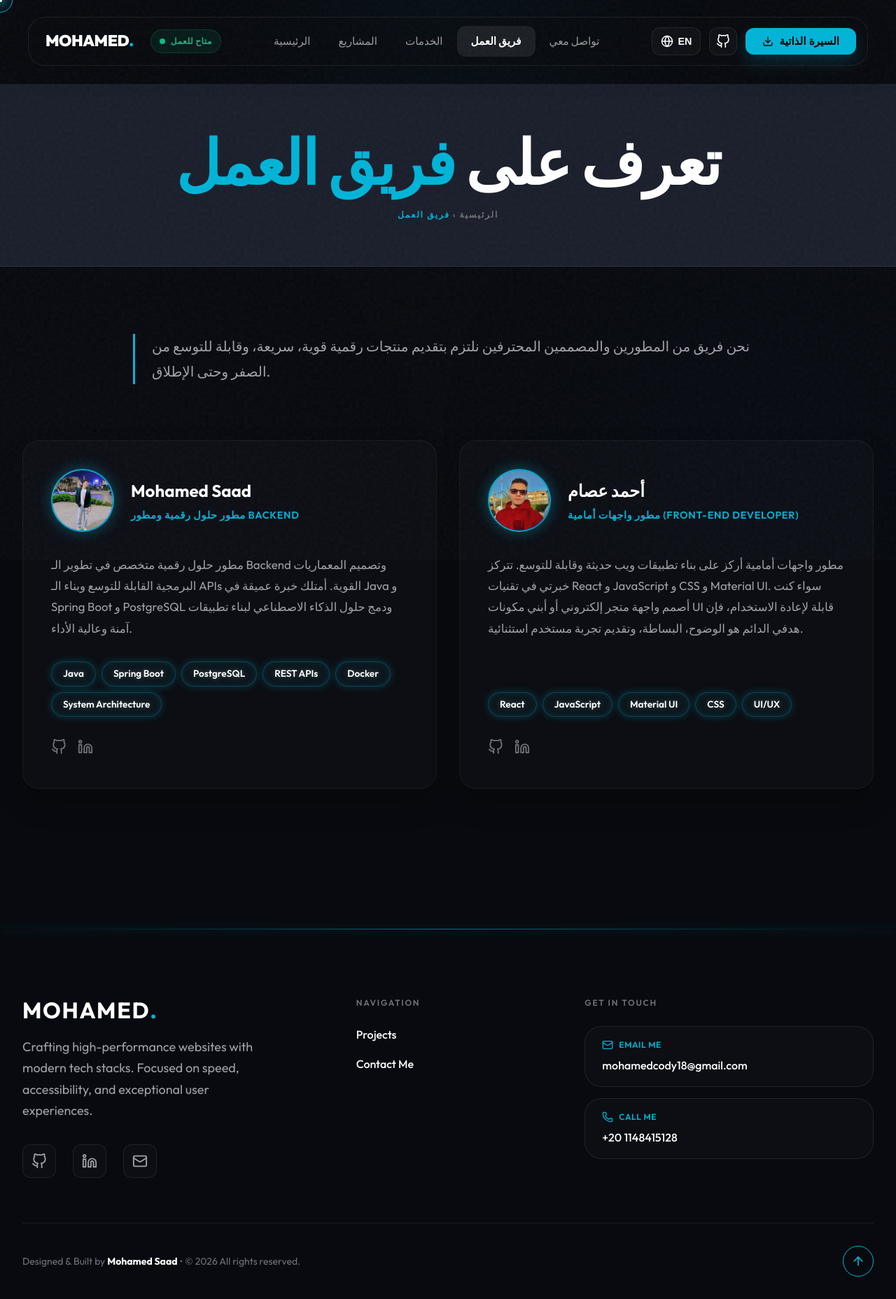
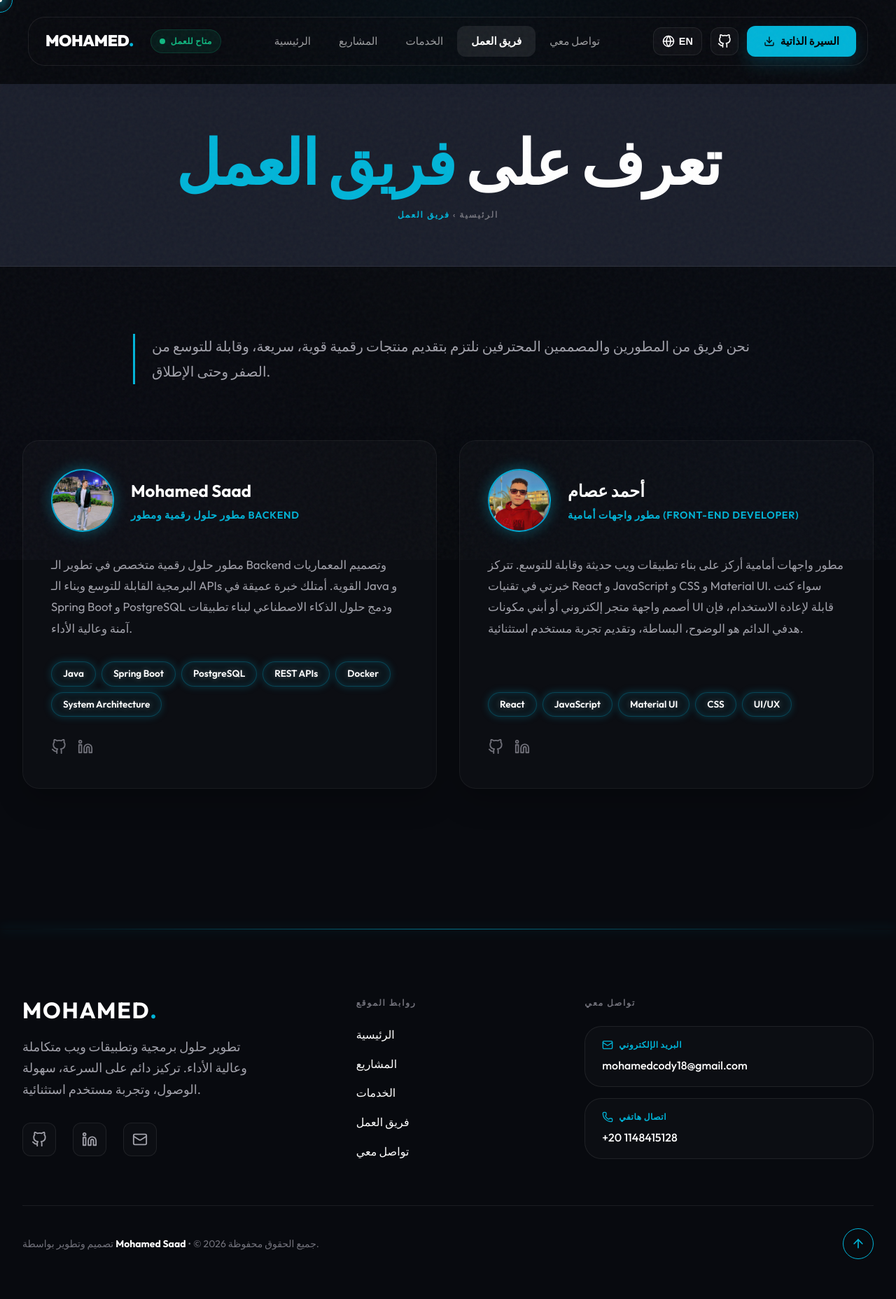
Before and after one commit to mohamedcody/ProfileMe, a React (Vite) app in the folder portfolio-app/: page /team in a window 1280 px wide. Shown: the whole page at 70% size. After the commit the page ends 1831 px from the top, so only its background shows below. Built offline with nearby package versions, Linux system fonts and the light colour scheme.

Commit message:
feat(ui): localize footer, enhance mobile navbar layout, and setup daily activity streak workflow

```diff
--- a/portfolio-app/src/components/Footer.tsx
+++ b/portfolio-app/src/components/Footer.tsx
@@ -1,10 +1,13 @@
 import { Link } from 'react-router-dom';
 import { Mail, Phone, ArrowUp } from 'lucide-react';
 import { motion } from 'framer-motion';
+import { useTranslation } from 'react-i18next';
 
 const CURRENT_YEAR = new Date().getFullYear();
 
 const Footer = () => {
+  const { t } = useTranslation();
+
   const scrollToTop = () => {
     window.scrollTo({ top: 0, behavior: 'smooth' });
   };
@@ -24,7 +27,7 @@ const Footer = () => {
               Mohamed<span style={{ color: 'var(--accent-primary)' }}>.</span>
             </h3>
             <p className="text-body-lg" style={{ marginBottom: 'var(--space-32)', maxWidth: '350px', lineHeight: '1.7', color: 'var(--text-medium)' }}>
-              Crafting high-performance websites with modern tech stacks. Focused on speed, accessibility, and exceptional user experiences.
+              {t('Footer_Bio')}
             </p>
 
             {/* Social Icons with Increased Spacing (gap-24) and Spring Animations */}
@@ -60,16 +63,19 @@ const Footer = () => {
 
           {/* Middle Column - Navigation */}
           <div style={{ flex: '1 1 200px' }}>
-            <h4 className="label-spaced" style={{ marginBottom: 'var(--space-24)', color: 'var(--text-muted)' }}>NAVIGATION</h4>
+            <h4 className="label-spaced" style={{ marginBottom: 'var(--space-24)', color: 'var(--text-muted)' }}>{t('NAVIGATION')}</h4>
             <div className="flex flex-col gap-16 text-body">
-              <Link to="/projects" style={{ fontWeight: 500, color: 'var(--text-high)', transition: 'color var(--transition-fast)' }} onMouseOver={(e) => e.currentTarget.style.color = 'var(--accent-primary)'} onMouseOut={(e) => e.currentTarget.style.color = 'var(--text-high)'}>Projects</Link>
-              <Link to="/contact" style={{ fontWeight: 500, color: 'var(--text-high)', transition: 'color var(--transition-fast)' }} onMouseOver={(e) => e.currentTarget.style.color = 'var(--accent-primary)'} onMouseOut={(e) => e.currentTarget.style.color = 'var(--text-high)'}>Contact Me</Link>
+              <Link to="/" style={{ fontWeight: 500, color: 'var(--text-high)', transition: 'color var(--transition-fast)' }} onMouseOver={(e) => e.currentTarget.style.color = 'var(--accent-primary)'} onMouseOut={(e) => e.currentTarget.style.color = 'var(--text-high)'}>{t('Home')}</Link>
+              <Link to="/projects" style={{ fontWeight: 500, color: 'var(--text-high)', transition: 'color var(--transition-fast)' }} onMouseOver={(e) => e.currentTarget.style.color = 'var(--accent-primary)'} onMouseOut={(e) => e.currentTarget.style.color = 'var(--text-high)'}>{t('Projects')}</Link>
+              <Link to="/services" style={{ fontWeight: 500, color: 'var(--text-high)', transition: 'color var(--transition-fast)' }} onMouseOver={(e) => e.currentTarget.style.color = 'var(--accent-primary)'} onMouseOut={(e) => e.currentTarget.style.color = 'var(--text-high)'}>{t('Services')}</Link>
+              <Link to="/team" style={{ fontWeight: 500, color: 'var(--text-high)', transition: 'color var(--transition-fast)' }} onMouseOver={(e) => e.currentTarget.style.color = 'var(--accent-primary)'} onMouseOut={(e) => e.currentTarget.style.color = 'var(--text-high)'}>{t('Team')}</Link>
+              <Link to="/contact" style={{ fontWeight: 500, color: 'var(--text-high)', transition: 'color var(--transition-fast)' }} onMouseOver={(e) => e.currentTarget.style.color = 'var(--accent-primary)'} onMouseOut={(e) => e.currentTarget.style.color = 'var(--text-high)'}>{t('Contact Me')}</Link>
             </div>
           </div>
 
           {/* Right Column - Contact Cards */}
           <div style={{ flex: '1 1 350px' }}>
-            <h4 className="label-spaced" style={{ marginBottom: 'var(--space-24)', color: 'var(--text-muted)' }}>GET IN TOUCH</h4>
+            <h4 className="label-spaced" style={{ marginBottom: 'var(--space-24)', color: 'var(--text-muted)' }}>{t('GET IN TOUCH')}</h4>
             <div className="flex flex-col gap-16">
 
               <a href="mailto:mohamedcody18@gmail.com" style={{ display: 'block' }}>
@@ -80,7 +86,7 @@ const Footer = () => {
                   onMouseOut={(e) => e.currentTarget.style.borderColor = 'rgba(255,255,255,0.08)'}
                 >
                   <div className="flex items-center gap-8" style={{ color: 'var(--accent-primary)', marginBottom: 'var(--space-8)', fontSize: '0.75rem', fontWeight: 600, letterSpacing: '0.05em' }}>
-                     <Mail size={16} /> EMAIL ME
+                     <Mail size={16} /> {t('EMAIL ME')}
                   </div>
                   <p className="text-body" style={{ color: 'var(--text-high)', fontWeight: 500 }}>mohamedcody18@gmail.com</p>
                 </motion.div>
@@ -94,7 +100,7 @@ const Footer = () => {
                   onMouseOut={(e) => e.currentTarget.style.borderColor = 'rgba(255,255,255,0.08)'}
                 >
                   <div className="flex items-center gap-8" style={{ color: 'var(--accent-primary)', marginBottom: 'var(--space-8)', fontSize: '0.75rem', fontWeight: 600, letterSpacing: '0.05em' }}>
-                     <Phone size={16} /> CALL ME
+                     <Phone size={16} /> {t('CALL ME')}
                   </div>
                   <p className="text-body" style={{ color: 'var(--text-high)', fontWeight: 500 }}>+20 1148415128</p>
                 </motion.div>
@@ -107,7 +113,7 @@ const Footer = () => {
         {/* Bottom Bar */}
         <div className="flex justify-between items-center md-flex-col gap-24" style={{ paddingTop: 'var(--space-32)', borderTop: '1px solid var(--border-subtle)' }}>
           <div className="text-sm" style={{ color: 'var(--text-muted)' }}>
-            Designed & Built by <strong style={{ color: 'var(--text-high)' }}>Mohamed Saad</strong> &bull; &copy; {CURRENT_YEAR} All rights reserved.
+            {t('Footer_Rights')} <strong style={{ color: 'var(--text-high)' }}>Mohamed Saad</strong> &bull; &copy; {CURRENT_YEAR} {t('All rights reserved')}
           </div>
           <button
             onClick={scrollToTop}
--- a/portfolio-app/src/components/Navbar.tsx
+++ b/portfolio-app/src/components/Navbar.tsx
@@ -19,10 +19,27 @@ const Navbar = () => {
   const location = useLocation();
   const { scrollY } = useScroll();
 
+  const [prevPathname, setPrevPathname] = useState(location.pathname);
+  if (location.pathname !== prevPathname) {
+    setPrevPathname(location.pathname);
+    setIsMenuOpen(false);
+  }
+
   useEffect(() => {
     const handleScroll = () => setIsScrolled(window.scrollY > 20);
     window.addEventListener('scroll', handleScroll);
     return () => window.removeEventListener('scroll', handleScroll);
+  }, []);
+
+  // Automatically close mobile menu when Escape key is pressed
+  useEffect(() => {
+    const handleKeyDown = (e: KeyboardEvent) => {
+      if (e.key === 'Escape') {
+        setIsMenuOpen(false);
+      }
+    };
+    window.addEventListener('keydown', handleKeyDown);
+    return () => window.removeEventListener('keydown', handleKeyDown);
   }, []);
 
   // Smart Navbar: Hide on scroll down, show on scroll up
@@ -51,7 +68,7 @@ const Navbar = () => {
       }}
       animate={isHidden ? "hidden" : "visible"}
       transition={{ duration: 0.35, ease: "easeInOut" }}
-      style={{ display: 'flex', justifyContent: 'center', position: 'fixed', top: 0, left: 0, right: 0, zIndex: 1000, padding: isScrolled ? '16px 20px' : '24px 20px', transition: 'padding 0.3s ease' }}
+      style={{ display: 'flex', flexDirection: 'column', alignItems: 'center', position: 'fixed', top: 0, left: 0, right: 0, zIndex: 1000, padding: isScrolled ? '16px 20px' : '24px 20px', transition: 'padding 0.3s ease' }}
     >
       <motion.nav
         initial={{ y: -20, opacity: 0 }}
@@ -181,12 +198,13 @@ const Navbar = () => {
           </motion.a>
 
           <motion.div whileHover={{ scale: 1.02 }} whileTap={{ scale: 0.98 }}>
-            <button className="btn-solid-cyber" style={{
+            <Link to="/contact" className="btn-solid-cyber" style={{
               display: 'flex', alignItems: 'center', gap: '8px',
-              padding: '10px 24px', fontSize: '0.95rem', fontWeight: 700, borderRadius: '12px'
+              padding: '10px 24px', fontSize: '0.95rem', fontWeight: 700, borderRadius: '12px',
+              textDecoration: 'none'
             }}>
               <Download size={16} /> {t('Resume')}
-            </button>
+            </Link>
           </motion.div>
 
           <motion.button
--- a/portfolio-app/src/i18n.ts
+++ b/portfolio-app/src/i18n.ts
@@ -171,7 +171,14 @@ const resources = {
       "Scope_Text": "The prices listed cover exactly the deliverables mentioned. Any additional features, extra pages, or custom requirements outside the original agreement will require a separate custom quote and timeline adjustment.",
       "Payment_Text": "For custom projects, a 50% non-refundable upfront deposit is required before any development begins. The remaining 50% is due upon final delivery and project approval. Fixed-price services (e.g., Landing Pages) require full payment upfront.",
       "Revisions_Text": "Each service includes up to 2 rounds of major revisions during the design/development phase. Additional major revisions or changing the core requirements mid-project will be billed at an hourly rate.",
-      "Communication_Text": "All official project communication will be handled via Email or a dedicated Slack/Telegram channel. I provide regular progress updates. Source code and deployment assets are handed over only after full payment is received."
+      "Communication_Text": "All official project communication will be handled via Email or a dedicated Slack/Telegram channel. I provide regular progress updates. Source code and deployment assets are handed over only after full payment is received.",
+      "Footer_Bio": "Crafting high-performance websites with modern tech stacks. Focused on speed, accessibility, and exceptional user experiences.",
+      "NAVIGATION": "NAVIGATION",
+      "GET IN TOUCH": "GET IN TOUCH",
+      "EMAIL ME": "EMAIL ME",
+      "CALL ME": "CALL ME",
+      "Footer_Rights": "Designed & Built by",
+      "All rights reserved": "All rights reserved."
     }
   },
   ar: {
@@ -343,7 +350,14 @@ const resources = {
       "Scope_Text": "الأسعار المذكورة تغطي بالضبط المتطلبات المتفق عليها. أي إضافات، صفحات جديدة، أو متطلبات خارج الاتفاق الأصلي تتطلب تسعيراً جديداً وتعديلاً في وقت التسليم.",
       "Payment_Text": "للمشاريع الخاصة، يُشترط دفع 50% مقدم غير مسترد قبل بدء التطوير. الـ 50% المتبقية تُدفع عند التسليم النهائي. الخدمات الثابتة (مثل صفحات الهبوط) تُدفع بالكامل مقدماً.",
       "Revisions_Text": "كل خدمة تتضمن تعديلين جوهريين (2 Rounds) خلال فترة التصميم/التطوير. أي تعديلات إضافية أو تغيير جذري في المتطلبات سيتم حسابه بتكلفة إضافية.",
-      "Communication_Text": "يتم التواصل الرسمي بخصوص المشروع عبر البريد الإلكتروني أو تليجرام. أقدم تحديثات دورية للعمل. يتم تسليم الكود المصدري ورفع المشروع فقط بعد استلام الدفعة كاملة."
+      "Communication_Text": "يتم التواصل الرسمي بخصوص المشروع عبر البريد الإلكتروني أو تليجرام. أقدم تحديثات دورية للعمل. يتم تسليم الكود المصدري ورفع المشروع فقط بعد استلام الدفعة كاملة.",
+      "Footer_Bio": "تطوير حلول برمجية وتطبيقات ويب متكاملة وعالية الأداء. تركيز دائم على السرعة، سهولة الوصول، وتجربة مستخدم استثنائية.",
+      "NAVIGATION": "روابط الموقع",
+      "GET IN TOUCH": "تواصل معي",
+      "EMAIL ME": "البريد الإلكتروني",
+      "CALL ME": "اتصال هاتفي",
+      "Footer_Rights": "تصميم وتطوير بواسطة",
+      "All rights reserved": "جميع الحقوق محفوظة."
     }
   }
 };
```
